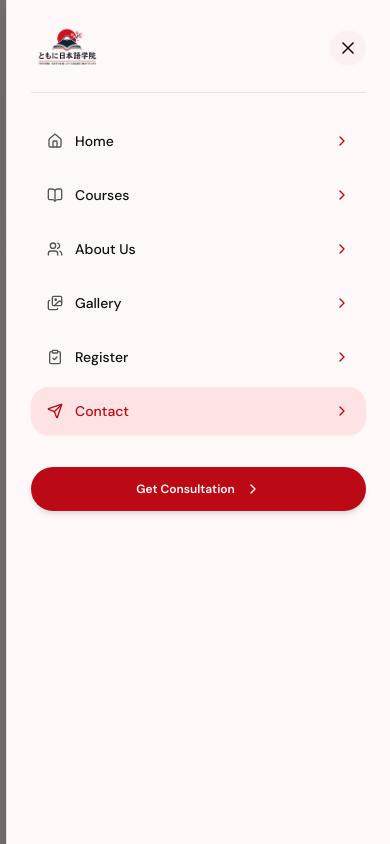
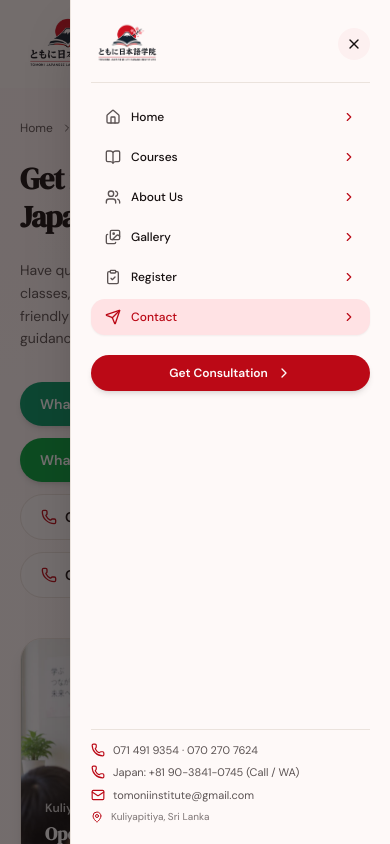
Before and after one commit to nimsaracruzz-wq/tomoni, a Next.js app: page /contact in a window 390 px wide. Both pictures are taken after a click on the button "Toggle navigation menu". Shown: the top 844 px of the page. Built offline with nearby package versions, Linux system fonts and the light colour scheme.

Commit message:
Optimize mobile hamburger menu: compact layout, 100dvh viewport, overscroll-contain, and scroll-aware header padding

```diff
--- a/src/components/Header.tsx
+++ b/src/components/Header.tsx
@@ -88,7 +88,11 @@ export default function Header({
         }`}
       >
         <div className="mx-auto max-w-6xl px-5">
-          <div className="flex items-center justify-between py-4">
+          <div
+            className={`flex items-center justify-between transition-all duration-200 ${
+              isScrolled ? "py-2.5 sm:py-3" : "py-3 sm:py-4"
+            }`}
+          >
             {/* Logo */}
             <Link href="/" className="focus:outline-none group">
               <TomoniLogo size="md" className="transition-transform group-hover:scale-[1.02]" />
@@ -174,13 +178,13 @@ export default function Header({
 
         {/* Drawer Panel */}
         <div
-          className={`fixed inset-y-0 right-0 w-full max-w-sm bg-background border-l border-border p-6 shadow-lg flex flex-col justify-between z-10 overflow-y-auto transition-transform duration-300 ease-out ${
+          className={`fixed inset-y-0 right-0 w-full max-w-xs sm:max-w-sm h-[100dvh] max-h-[100dvh] bg-background border-l border-border p-5 sm:p-6 shadow-2xl flex flex-col justify-between z-10 overflow-y-auto overscroll-contain transition-transform duration-300 ease-out ${
             mobileMenuOpen ? "translate-x-0" : "translate-x-full"
           }`}
         >
-          <div>
+          <div className="space-y-4">
             {/* Header inside drawer */}
-            <div className="flex items-center justify-between pb-5 border-b border-border">
+            <div className="flex items-center justify-between pb-3.5 border-b border-border">
               <div className="flex items-center gap-3">
                 <TomoniLogo size="sm" />
               </div>
@@ -188,15 +192,15 @@ export default function Header({
               <button
                 type="button"
                 onClick={() => setMobileMenuOpen(false)}
-                className="grid h-9 w-9 place-items-center rounded-full bg-muted text-foreground hover:bg-accent hover:text-primary transition-colors"
+                className="grid h-8 w-8 place-items-center rounded-full bg-muted text-foreground hover:bg-accent hover:text-primary transition-colors"
                 aria-label="Close menu"
               >
-                <X className="h-5 w-5" />
+                <X className="h-4 w-4" />
               </button>
             </div>
 
             {/* Navigation Items */}
-            <nav className="py-6 space-y-1.5" aria-label="Mobile Navigation">
+            <nav className="space-y-1" aria-label="Mobile Navigation">
               {navLinks.map((n, i) => {
                 const isActive = pathname === n.href;
                 const Icon = n.icon;
@@ -205,25 +209,25 @@ export default function Header({
                     key={n.label}
                     href={n.href}
                     onClick={() => setMobileMenuOpen(false)}
-                    className={`flex items-center justify-between rounded-2xl px-4 py-3.5 text-sm font-medium transition-all duration-200 ${
+                    className={`flex items-center justify-between rounded-xl px-3.5 py-2.5 text-xs sm:text-sm font-medium transition-all duration-200 ${
                       isActive
                         ? "bg-accent text-primary font-bold shadow-xs"
                         : "text-foreground hover:bg-muted"
                     }`}
-                    style={{ transitionDelay: mobileMenuOpen ? `${50 + i * 30}ms` : "0ms" }}
+                    style={{ transitionDelay: mobileMenuOpen ? `${30 + i * 20}ms` : "0ms" }}
                   >
-                    <div className="flex items-center gap-3">
+                    <div className="flex items-center gap-2.5">
                       <Icon className={`h-4 w-4 ${isActive ? "text-primary" : "text-muted-foreground"}`} />
                       <span>{n.label}</span>
                     </div>
-                    <ChevronRight className="h-4 w-4 text-primary" />
+                    <ChevronRight className="h-3.5 w-3.5 text-primary" />
                   </Link>
                 );
               })}
             </nav>
 
             {/* Call to Action Button */}
-            <div className="pt-2">
+            <div className="pt-1">
               {handleAction ? (
                 <button
                   type="button"
@@ -231,7 +235,7 @@ export default function Header({
                     setMobileMenuOpen(false);
                     handleAction();
                   }}
-                  className="flex w-full items-center justify-center gap-2.5 rounded-full bg-primary px-6 py-3.5 text-xs font-semibold text-primary-foreground shadow-md hover:opacity-95 transition-colors"
+                  className="flex w-full items-center justify-center gap-2 rounded-full bg-primary px-5 py-2.5 text-xs font-semibold text-primary-foreground shadow-md hover:opacity-95 transition-colors"
                 >
                   <span>Get Consultation</span>
                   <ChevronRight className="h-4 w-4" />
@@ -240,7 +244,7 @@ export default function Header({
                 <Link
                   href="/register"
                   onClick={() => setMobileMenuOpen(false)}
-                  className="flex w-full items-center justify-center gap-2.5 rounded-full bg-primary px-6 py-3.5 text-xs font-semibold text-primary-foreground shadow-md hover:opacity-95 transition-colors"
+                  className="flex w-full items-center justify-center gap-2 rounded-full bg-primary px-5 py-2.5 text-xs font-semibold text-primary-foreground shadow-md hover:opacity-95 transition-colors"
                 >
                   <span>Get Consultation</span>
                   <ChevronRight className="h-4 w-4" />
@@ -250,22 +254,22 @@ export default function Header({
           </div>
 
           {/* Bottom Contact Details in Mobile Menu */}
-          <div className="pt-6 border-t border-border mt-8 space-y-2.5 text-xs text-muted-foreground">
-            <div className="flex items-center gap-2.5">
-              <MapPin className="h-3.5 w-3.5 text-primary shrink-0" />
-              <span>No. 355 A 1/1 Hettipola Road, Kuliyapitiya</span>
-            </div>
-            <div className="flex items-center gap-2.5">
-              <Mail className="h-3.5 w-3.5 text-primary shrink-0" />
-              <span>tomoniinstitute@gmail.com</span>
-            </div>
-            <div className="flex items-center gap-2.5">
+          <div className="pt-3 border-t border-border mt-3 space-y-1.5 text-[11px] text-muted-foreground">
+            <div className="flex items-center gap-2">
               <Phone className="h-3.5 w-3.5 text-primary shrink-0" />
               <span>071 491 9354 · 070 270 7624</span>
             </div>
-            <div className="flex items-center gap-2.5">
+            <div className="flex items-center gap-2">
               <Phone className="h-3.5 w-3.5 text-primary shrink-0" />
               <span>Japan: +81 90-3841-0745 (Call / WA)</span>
+            </div>
+            <div className="flex items-center gap-2">
+              <Mail className="h-3.5 w-3.5 text-primary shrink-0" />
+              <span className="truncate">tomoniinstitute@gmail.com</span>
+            </div>
+            <div className="flex items-center gap-2 text-[10px] text-muted-foreground/80">
+              <MapPin className="h-3 w-3 text-primary shrink-0" />
+              <span className="truncate">Kuliyapitiya, Sri Lanka</span>
             </div>
           </div>
         </div>
```
